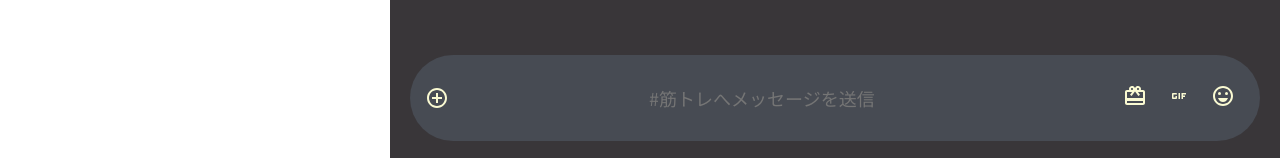
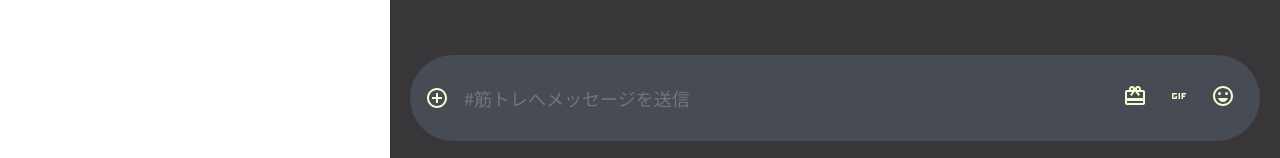
Before and after one commit to Kroro1208/discord_clone, a React (Create React App) app: page / in a window 1280 px wide. Shown: the part 936-1094 px from the top of the page. Built offline with nearby package versions, Linux system fonts and the light colour scheme.

Commit message:
chatinput部分微修正

```diff
--- a/src/components/chat/Chat.scss
+++ b/src/components/chat/Chat.scss
@@ -19,6 +19,7 @@
         color: lightgoldenrodyellow;
 
         form {
+            flex-grow: 1;
             input {
                 padding: 15px;
                 background: transparent;
@@ -26,6 +27,7 @@
                 outline: none;
                 font-size: large;
                 width: 100%;
+                color: white;
             }
 
             .chatInputButton {
```
